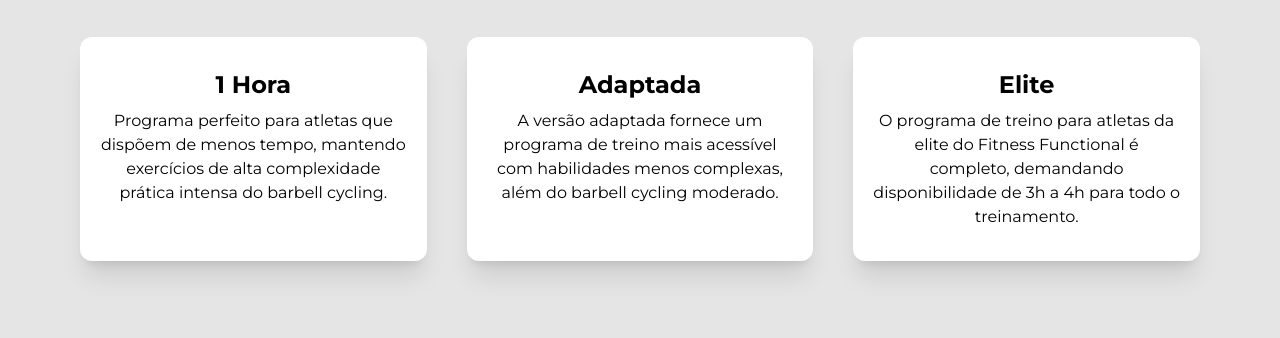
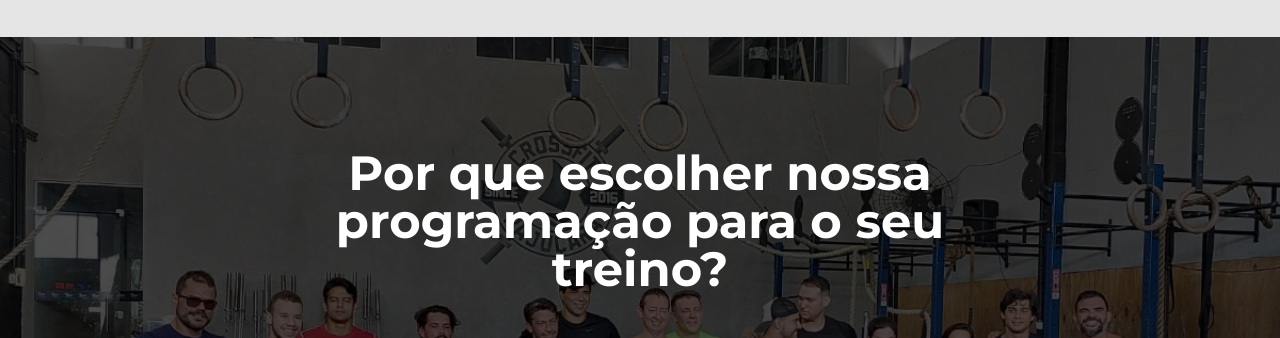
Before and after one commit to MaycowMarques/herculesfunctional, a plain HTML site: page plano-individual.html in a window 1280 px wide. Shown: the part 315-653 px from the top of the page. Drawn offline with nearby package versions, Linux system fonts and the light colour scheme.

Commit message:
add image to individual plans

```diff
--- a/plano-individual.html
+++ b/plano-individual.html
@@ -103,6 +103,16 @@
       </div>
       <p class="text-center font-medium text-lg md:text-2xl">Desenhado especialmente para você</p>
 
+
+  </section>
+
+  <section class="relative">
+    <div class="relative z-10 bg-black bg-opacity-70 w-full h-full">
+      <div class="container py-28">
+
+        <h2 class="lg:w-2/3 mx-auto mb-20 text-center text-white font-bold leading-11 text-3xl md:text-5xl">Por que
+          escolher nossa programação para o seu treino?</h2>
+
         <div class="mt-10 grid grid-cols-1 md:grid-cols-3 gap-10 text-center">
           <div class="py-8 px-5 bg-white shadow-xl rounded-xl">
             <h2 class="mb-2 font-bold text-2xl">1 Hora</h2>
@@ -127,6 +137,11 @@
           </div>
         </div>
       </div>
+
+      </div>
+    </div>
+    <img src="/assets/images/crossfit-pajucara.jpeg"
+      class="absolute t-0 left-0 right-0 bottom-0 w-full h-full object-cover object-fit" alt="">
   </section>
 
   <section class="py-10 bg-gradient">
```
Also changed, not shown: index.html (+4 -4 lines). Lines whose indentation alone changed are shown as unchanged.
